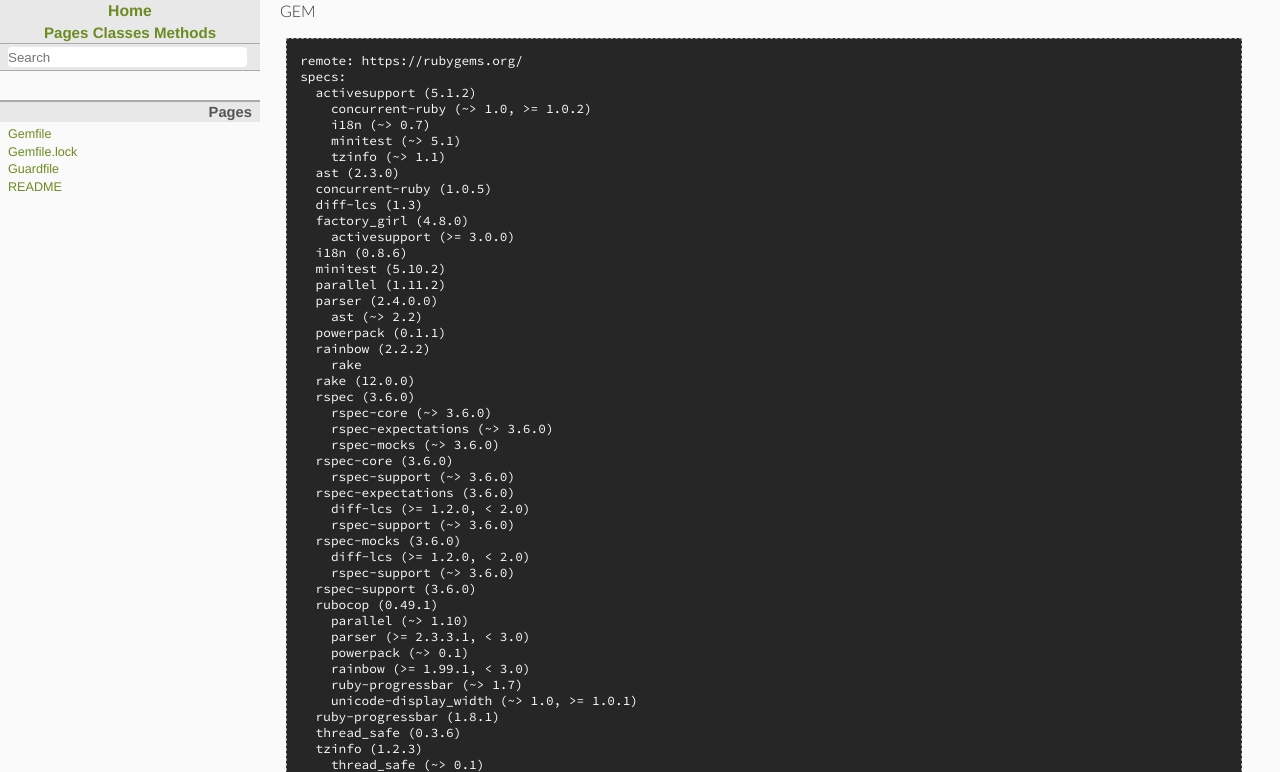
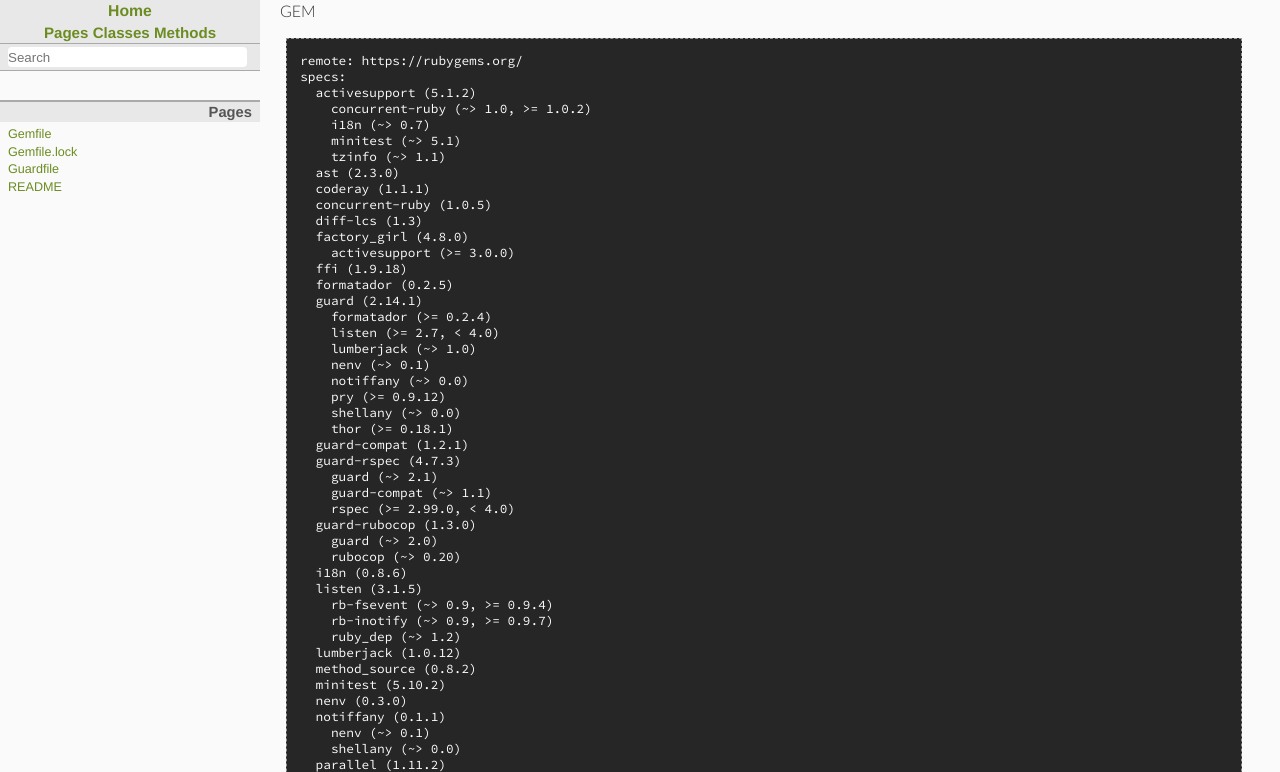
Before and after one commit to clothesline0909/rdoctest, a plain HTML site: page doc/Gemfile_lock.html in a window 1280 px wide. Shown: the top 772 px of the page. Drawn offline with Linux system fonts and the light colour scheme.

Commit message:
Rebuilt docs.

```diff
--- a/doc/Gemfile_lock.html
+++ b/doc/Gemfile_lock.html
@@ -85,19 +85,56 @@ specs:
     minitest (~&gt; 5.1)
     tzinfo (~&gt; 1.1)
   ast (2.3.0)
+  coderay (1.1.1)
   concurrent-ruby (1.0.5)
   diff-lcs (1.3)
   factory_girl (4.8.0)
     activesupport (&gt;= 3.0.0)
+  ffi (1.9.18)
+  formatador (0.2.5)
+  guard (2.14.1)
+    formatador (&gt;= 0.2.4)
+    listen (&gt;= 2.7, &lt; 4.0)
+    lumberjack (~&gt; 1.0)
+    nenv (~&gt; 0.1)
+    notiffany (~&gt; 0.0)
+    pry (&gt;= 0.9.12)
+    shellany (~&gt; 0.0)
+    thor (&gt;= 0.18.1)
+  guard-compat (1.2.1)
+  guard-rspec (4.7.3)
+    guard (~&gt; 2.1)
+    guard-compat (~&gt; 1.1)
+    rspec (&gt;= 2.99.0, &lt; 4.0)
+  guard-rubocop (1.3.0)
+    guard (~&gt; 2.0)
+    rubocop (~&gt; 0.20)
   i18n (0.8.6)
+  listen (3.1.5)
+    rb-fsevent (~&gt; 0.9, &gt;= 0.9.4)
+    rb-inotify (~&gt; 0.9, &gt;= 0.9.7)
+    ruby_dep (~&gt; 1.2)
+  lumberjack (1.0.12)
+  method_source (0.8.2)
   minitest (5.10.2)
+  nenv (0.3.0)
+  notiffany (0.1.1)
+    nenv (~&gt; 0.1)
+    shellany (~&gt; 0.0)
   parallel (1.11.2)
   parser (2.4.0.0)
     ast (~&gt; 2.2)
   powerpack (0.1.1)
+  pry (0.10.4)
+    coderay (~&gt; 1.1.0)
+    method_source (~&gt; 0.8.1)
+    slop (~&gt; 3.4)
   rainbow (2.2.2)
     rake
   rake (12.0.0)
+  rb-fsevent (0.10.2)
+  rb-inotify (0.9.10)
+    ffi (&gt;= 0.5.0, &lt; 2)
   rspec (3.6.0)
     rspec-core (~&gt; 3.6.0)
     rspec-expectations (~&gt; 3.6.0)
@@ -119,6 +156,10 @@ specs:
     ruby-progressbar (~&gt; 1.7)
     unicode-display_width (~&gt; 1.0, &gt;= 1.0.1)
   ruby-progressbar (1.8.1)
+  ruby_dep (1.5.0)
+  shellany (0.0.1)
+  slop (3.6.0)
+  thor (0.19.4)
   thread_safe (0.3.6)
   tzinfo (1.2.3)
     thread_safe (~&gt; 0.1)
@@ -132,6 +173,9 @@ specs:
 <p>DEPENDENCIES</p>
 
 <pre class="ruby"><span class="ruby-identifier">factory_girl</span>
+<span class="ruby-identifier">guard</span>
+<span class="ruby-identifier">guard</span><span class="ruby-operator">-</span><span class="ruby-identifier">rspec</span>
+<span class="ruby-identifier">guard</span><span class="ruby-operator">-</span><span class="ruby-identifier">rubocop</span>
 <span class="ruby-identifier">rspec</span>
 <span class="ruby-identifier">rubocop</span>
 </pre>
--- a/doc/js/search_index.js
+++ b/doc/js/search_index.js
@@ -1 +1 @@
-var search_data = {"index":{"searchIndex":["bakery","pack","object","new()","gemfile","gemfile.lock","guardfile","readme"],"longSearchIndex":["bakery","bakery::pack","object","bakery::pack::new()","","","",""],"info":[["Bakery","","Bakery.html","",""],["Bakery::Pack","","Bakery/Pack.html","","<p>This class represents a pack of baked goods.\n"],["Object","","Object.html","",""],["new","Bakery::Pack","Bakery/Pack.html#method-c-new","(args)","<p>Creates a new pack with <code>code</code>, <code>price</code> and\n<code>quantity</code>.\n"],["Gemfile","","Gemfile.html","","<p>source &#39;rubygems.org&#39;\n<p># Gems for development. group :development do\n\n<pre class=\"ruby\"><span class=\"ruby-identifier\">gem</span> <span class=\"ruby-string\">&#39;rubocop&#39;</span>\n</pre>\n"],["Gemfile.lock","","Gemfile_lock.html","","<p>GEM\n\n<pre>remote: https://rubygems.org/\nspecs:\n  activesupport (5.1.2)\n    concurrent-ruby (~&gt; 1.0, &gt;= 1.0.2) ...</pre>\n"],["Guardfile","","Guardfile.html","",""],["README","","README_md.html","","<p>Rdoctest\n<p>ruby -run -e httpd doc -p 8080\n"]]}}
+var search_data = {"index":{"searchIndex":["bakery","pack","object","new()","gemfile","gemfile.lock","guardfile","readme"],"longSearchIndex":["bakery","bakery::pack","object","bakery::pack::new()","","","",""],"info":[["Bakery","","Bakery.html","",""],["Bakery::Pack","","Bakery/Pack.html","","<p>This class represents a pack of baked goods.\n"],["Object","","Object.html","",""],["new","Bakery::Pack","Bakery/Pack.html#method-c-new","(args)","<p>Creates a new pack with <code>code</code>, <code>price</code> and\n<code>quantity</code>.\n"],["Gemfile","","Gemfile.html","","<p>source &#39;rubygems.org&#39;\n<p># Gems for development. group :development do\n\n<pre>gem &#39;guard&#39;\ngem &#39;guard-rspec&#39; ...</pre>\n"],["Gemfile.lock","","Gemfile_lock.html","","<p>GEM\n\n<pre>remote: https://rubygems.org/\nspecs:\n  activesupport (5.1.2)\n    concurrent-ruby (~&gt; 1.0, &gt;= 1.0.2) ...</pre>\n"],["Guardfile","","Guardfile.html","","<p>guard :rspec, cmd: &#39;bundle exec rspec&#39; do\n\n<pre class=\"ruby\"><span class=\"ruby-comment\"># Watch for any changes to spec files and run them again. ...</span>\n</pre>\n"],["README","","README_md.html","","<p>Rdoctest\n<p>Generate docs:\n<p>rdoc –main README.md\n"]]}}
```
Also changed, not shown: doc/Gemfile.html (+4 -1 lines), doc/Guardfile.html (+16 -0 lines), doc/README_md.html (+6 -0 lines), doc/index.html (+1 -5 lines), 4 other files.
